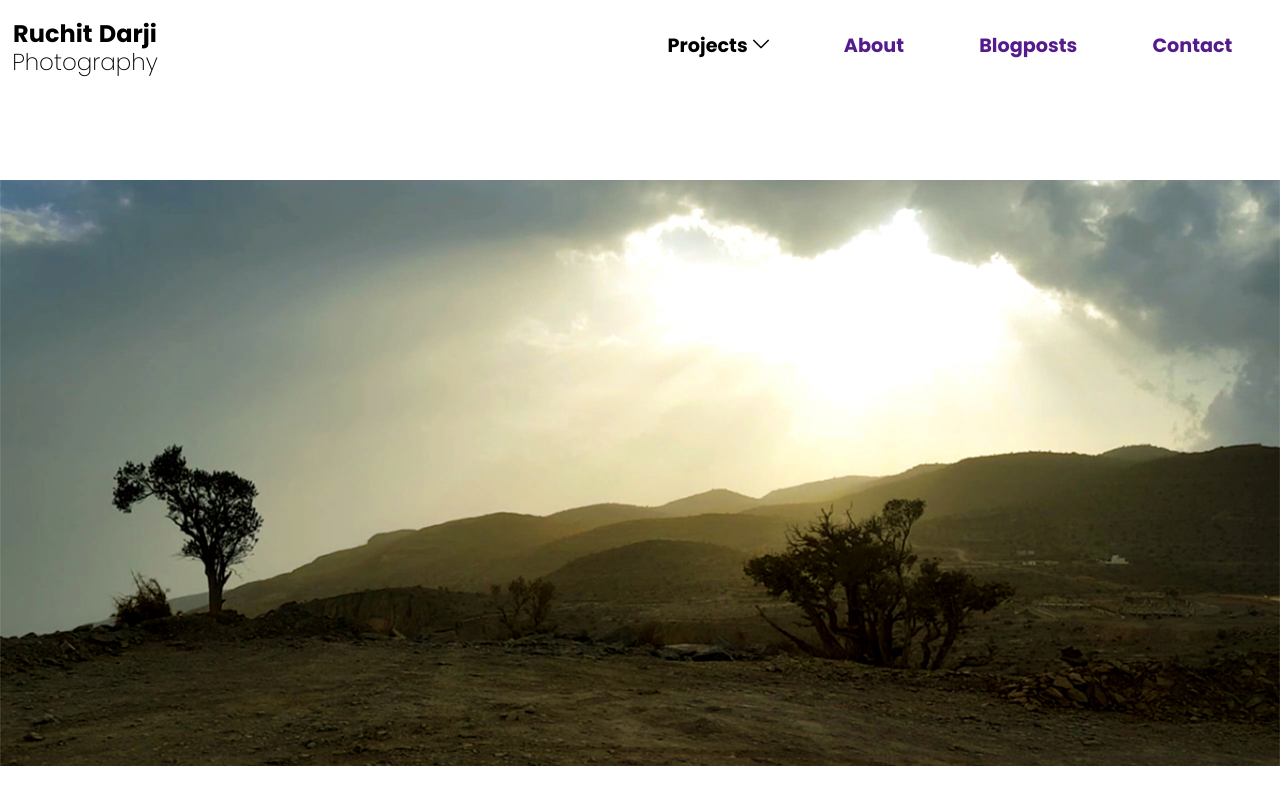
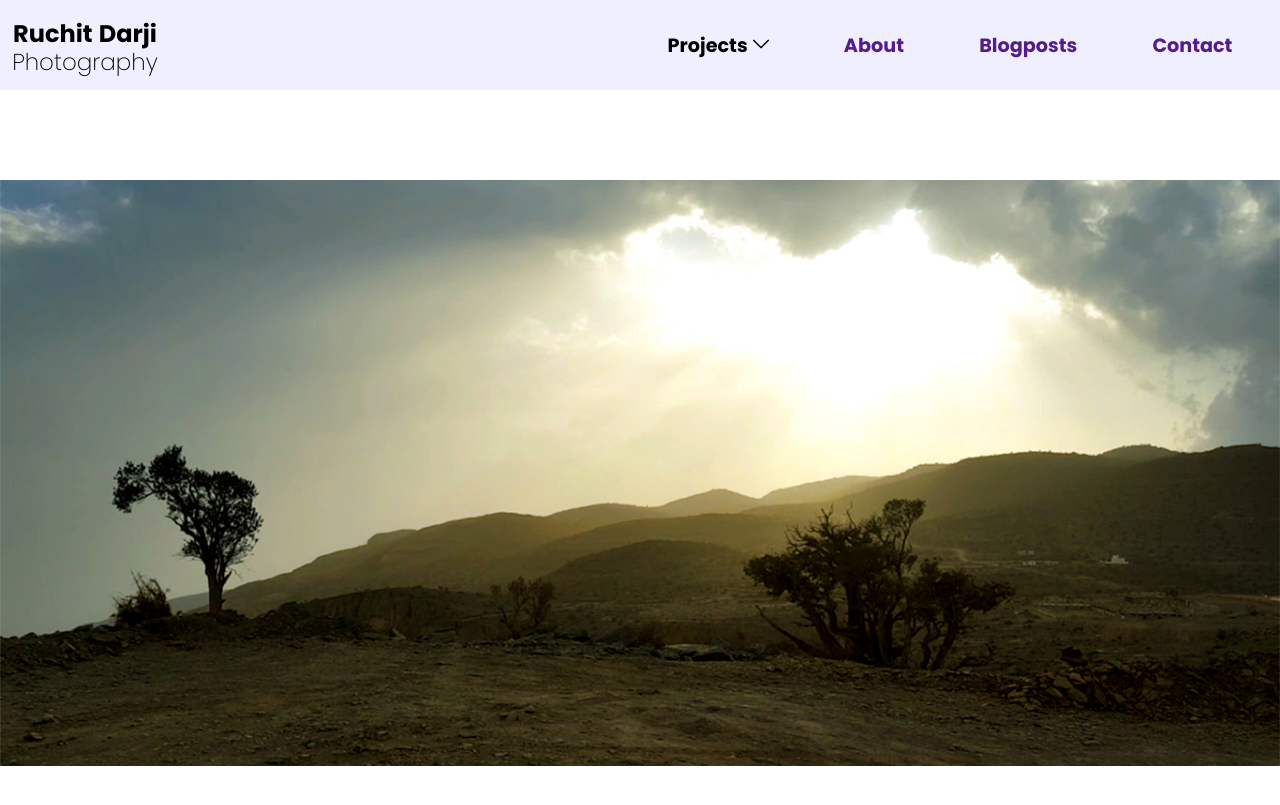
Before and after one commit to ruchit02/topnotchphotography, a Jekyll site: the page built from index.html, in a window 1280 px wide and 900 px high. Shown: the top 805 px of the window. Built offline with Jekyll 4.4.1, drawn with Linux system fonts in a browser that asks for light colours.

Commit message:
Initial website launch

```diff
--- a/_sass/header.scss
+++ b/_sass/header.scss
@@ -11,6 +11,7 @@
     z-index: 2000;
     font-weight: 700;
     height: 10vh;
+    background-color: rgb(239,239,255);
 
     transition: 0.5s;
 }
```
